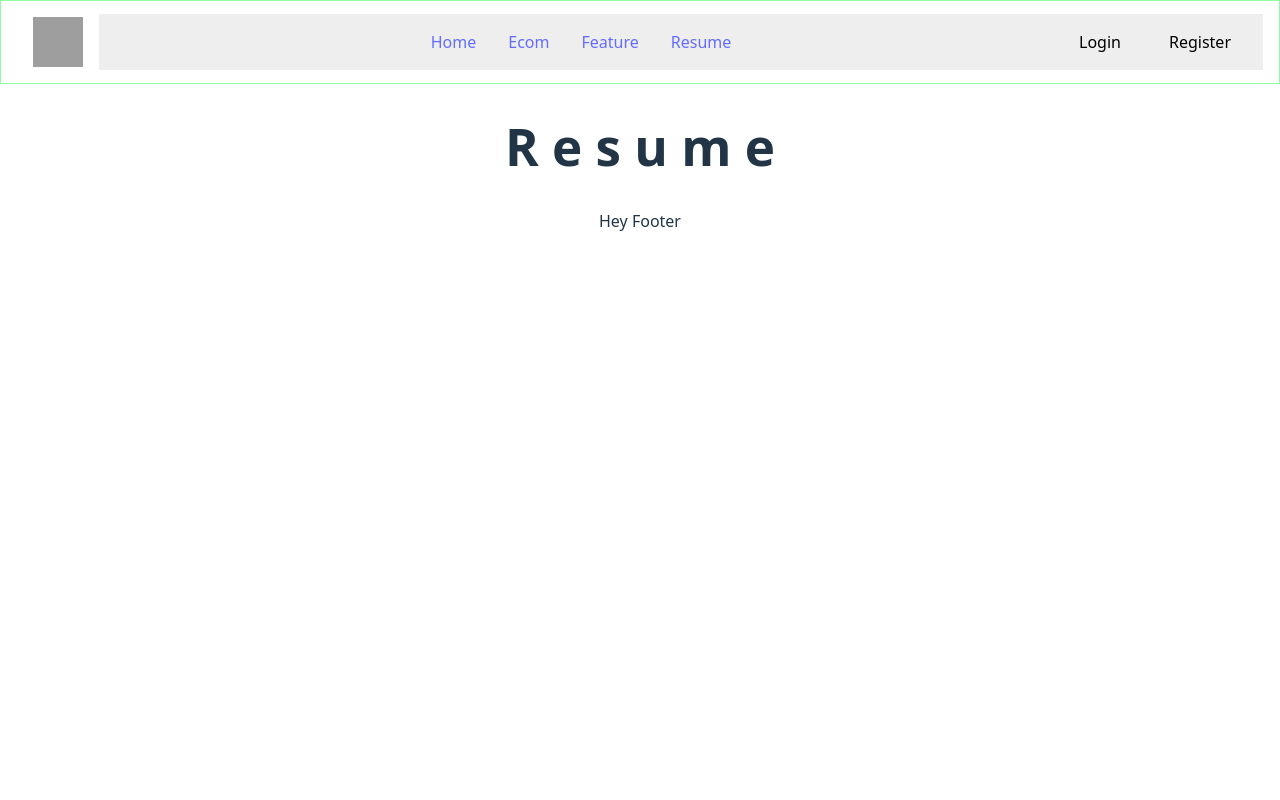
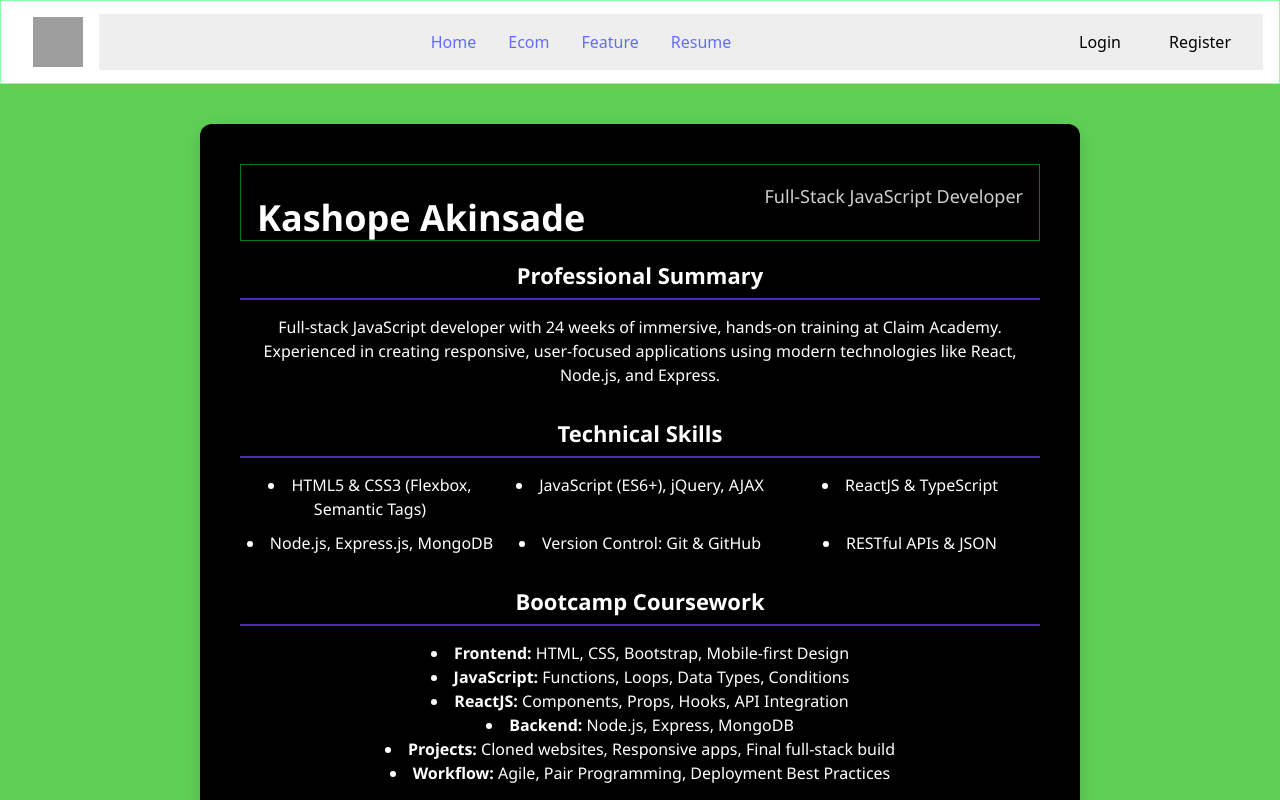
Before and after one commit to helloeverybodywoowoowoo/resume-react, a React (Vite) app: page /resume-react/Resume in a window 1280 px wide. Shown: the top 800 px of the page. Built offline with nearby package versions, Linux system fonts and the light colour scheme; grey boxes are pictures that could not be loaded.

Commit message:
pages fucntion tuning

```diff
--- a/src/App.tsx
+++ b/src/App.tsx
@@ -4,8 +4,8 @@ import Home from './pages/Home/Home'
 import Ecom from './pages/Ecom/Ecom'
 import Feature from './pages/Feature/Feature'
 import Resume from './pages/Resume/Resume'
-import Header from './Components/Header/Header' // move to components folder
-import Footer from './Components/Footer/Footer' // move to components folder
+import Header from './Components/Header/Header' // moved to components folder
+import Footer from './Components/Footer/Footer' // moved to components folder
 
 
 export default function App() {
--- a/src/Components/Footer/Footer.tsx
+++ b/src/Components/Footer/Footer.tsx
@@ -1,9 +1,9 @@
-function Footer (){
-    return(
+function Footer() {
+    return (
         <>
-        <div>
-        Hey Footer
-        </div>
+            <div>
+                <p>&copy; {new Date().getFullYear()} K.A. - akinsadekash@gmail.com - =0]</p>
+            </div>
         </>
     )
 }
--- a/src/Components/ProductCard/ProductCard.css
+++ b/src/Components/ProductCard/ProductCard.css
@@ -6,27 +6,29 @@
     width: 100%;
     max-width: 300px;
     text-align: left;
-    background: white;
+    background: rgb(0, 0, 0);
     font-family: 'SF Pro Display, SF Pro Icons, Helvetica Neue, Helvetica, Arial, sans-serif';
 }
 
   .product-image {
     width: 100%;
-    height: 200px;
+    /* height: 200px; */
     object-fit: fill;
   }
 
   .product-title {
     font-size: 1.1rem;
     font-weight: 600;
+    font-family: 'Franklin Gothic Medium', 'Arial Narrow', Arial, sans-serif;
     margin: 12px 0;
-    color: black;
+    color: rgb(255, 255, 255);
   }
 
   .product-price {
-    color: #444;
+    color: #9fde87;
     font-weight: bold;
     margin-bottom: 12px;
+    font-family: 'Franklin Gothic Medium', 'Arial Narrow', Arial, sans-serif;
   }
 
   .product-button {
@@ -36,8 +38,9 @@
     border-radius: 6px;
     text-decoration: none;
     display: inline-block;
+    font-family: 'Franklin Gothic Medium', 'Arial Narrow', Arial, sans-serif;
   }
 
   .product-button:hover {
-    background-color:  #6f00ff;
+    background-color:  #0583e46e;
   }
--- a/src/Data/productslisting.ts
+++ b/src/Data/productslisting.ts
@@ -9,18 +9,16 @@ export interface Product {
 export const products: Product[] = [
     {
         id: "1",
-        title: "Boho Wall Basket Decor, Wall Hanging Decor, Decorative Baskets for Home Decor, Boho Basket Wall Decor Set, Hanging Basket Wall, Woven Basket Set ",
-        image: "https://ae01.alicdn.com/kf/Sdc62d9d750ae42f180b44c3de13569ad5.jpg",
-        price: 74.99,
-        link: "https://www.amazon.com/dp/B09VDTNQWS?linkCode=ssc&tag=onamzevely0eb-20&creativeASIN=B09VDTNQWS&asc_item-id=amzn1.ideas.3Q0ZODIEJ47LH&ref_=aip_sf_list_spv_ons_mixed_d_asin&th=1 ",
-}];
+        title: "Home: A Short History of an Idea by Witold Rybczynski ",
+        image: "https://m.media-amazon.com/images/I/61CrwJg+uTL._SL1200_.jpg",
+        price: 16.99,
+        link: "https://www.amazon.com/Home-Short-History-Witold-Rybczynski/dp/0140102310/ref=sr_1_1?crid=1JI7G0FOU86X4&dib=eyJ2IjoiMSJ9.gvDYBdQc-Iff-Bq4BTPCV2-QuauLCEUldaqkIuHM4svGjHj071QN20LucGBJIEps.XwJe51vlPlScyeer41J0vGQ769okLyVjlqW5x_I1iKo&dib_tag=se&keywords=Home%3A+A+Short+History+of+an+Idea+by+Witold+Rybczynski&qid=1752705146&sprefix=home+a+short+history+of+an+idea+by+witold+rybczynski%2Caps%2C221&sr=8-1 ",
+},
 
-//     {
-//         id:"2",
-//         title: "Floor Lamp with Remote, Rattan Standing Lamp with Rattan & Linen Shades, Boho Farmhouse Standing Lamps with Stepless Dimmable Bulb, Black Metal Base Rattan Lamp for Living Room, Bedroom, Office ",
-//         image: "https://m.media-amazon.com/images/I/718TGoX134L.jpg",
-//         price: 58.98,
-//         link: "https://www.amazon.com/dp/B0CNXHFHDJ?linkCode=ssc&tag=onamzevely0eb-20&creativeASIN=B0CNXHFHDJ&asc_item-id=amzn1.ideas.3Q0ZODIEJ47LH&ref_=aip_sf_list_spv_ons_mixed_d_asin&th=1 "
-
-// },
-// ];
+    {
+        id:"2",
+        title: "The User Illusion: Cutting Consciousness Down to Size",
+        image: "https://m.media-amazon.com/images/I/71EdwUtYT3L._SL1153_.jpg",
+        price: 20.00,
+        link: "https://www.amazon.com/User-Illusion-Cutting-Consciousness-Penguin/dp/0140230122/ref=sr_1_1?crid=L24FIV17O2B&dib=eyJ2IjoiMSJ9.87tYomvCV81PdJkV5Sbkg87ObK66hgPSyx_lGURy6W8.BQ2uAxX8biPjn2l1l5_qGDHcwD3OczayachSomADr8Q&dib_tag=se&keywords=The+User+Illusion%3A+Cutting+Consciousness+Down+to+Size&qid=1752704066&sprefix=the+user+illusion+cutting+consciousness+down+to+size%2Caps%2C124&sr=8-1"
+},];
--- a/src/pages/Ecom/Ecom.tsx
+++ b/src/pages/Ecom/Ecom.tsx
@@ -1,4 +1,13 @@
+
+import { ProductGrid } from "../../Components/ProductCard/ProductGrid";
+
 function Ecom(){
-    return <h1> E c o m </h1>
+    return(
+    <div>
+    <h1 style={{ textAlign: "center", marginTop: "24px" }}> The Sims Reading List </h1>
+    <li style={{ textAlign: "center", marginTop: "12px" }}>Here are some titles that might enhance your understanding of some of the background and social issues entertained in The Sims. Warning: all are filled with provocative ideas; Maxis disavows any responsibility for encouraging deep thought.</li>
+    <ProductGrid />
+    </div>
+    );
 }
 export default Ecom;
--- /dev/null
+++ b/src/pages/Feature/Feature.css
@@ -0,0 +1,58 @@
+.feature-wrapper {
+  display: flex;
+  justify-content: center;
+  align-items: center;
+  background-color: #5fd056;
+  font-family: 'Segoe UI', Tahoma, Geneva, Verdana, sans-serif;
+  padding: 40px 20px;
+}
+
+.feature-box {
+  background-color: #000000;
+  padding: 40px;
+  width: 100%;
+  max-width: 600px;
+  box-shadow: 0 6px 20px rgba(0, 0, 0, 0.15);
+  border-radius: 12px;
+  color: #ffffff;
+  text-align: center;
+  transition: box-shadow 0.3s ease;
+}
+
+.feature-box:hover {
+  box-shadow: 0 8px 30px rgb(255, 255, 255);
+}
+
+.feature-title {
+  font-size: 32px;
+  font-weight: 700;
+  margin-bottom: 20px;
+  color: #ffffff;
+}
+
+.stopwatch-time {
+  font-size: 2.5em;
+  margin-bottom: 20px;
+  color: #ffffff;
+}
+
+.feature-controls button {
+  margin: 0 8px;
+  padding: 10px 20px;
+  background-color: #4b2cb0;
+  color: #ffffff;
+  border: none;
+  border-radius: 6px;
+  cursor: pointer;
+  font-weight: bold;
+  transition: background-color 0.2s ease;
+}
+
+.feature-controls button:hover {
+  background-color: #6a42d0;
+}
+
+.feature-controls button:disabled {
+  background-color: #888;
+  cursor: not-allowed;
+}
--- a/src/pages/Feature/Feature.tsx
+++ b/src/pages/Feature/Feature.tsx
@@ -1,7 +1,38 @@
+import { useState, useEffect } from "react";
+import "./Feature.css";
 
-function Feature(){
-    return <h1> F e a t u r e </h1>
+function Feature() {
+  const [time, setTime] = useState(0); // milliseconds
+  const [running, setRunning] = useState(false);
 
+  useEffect(() => {
+    let timer: number;
+    if (running) {
+      timer = window.setInterval(() => setTime(t => t + 10), 10);
+    }
+    return () => clearInterval(timer);
+  }, [running]);
+
+  const formatTime = (ms: number) => {
+    const min = Math.floor(ms / 60000);
+    const sec = Math.floor((ms % 60000) / 1000);
+    const cs = Math.floor((ms % 1000) / 10);
+    return `${min}:${String(sec).padStart(2, "0")}.${String(cs).padStart(2, "0")}`;
+  };
+
+  return (
+    <div className="feature-wrapper">
+      <div className="feature-box">
+        <h1 className="feature-title">Feature<br />Stopwatch</h1>
+        <div className="stopwatch-time">{formatTime(time)}</div>
+        <div className="feature-controls">
+          <button onClick={() => setRunning(true)} disabled={running}>Start</button>
+          <button onClick={() => setRunning(false)} disabled={!running}>Stop</button>
+          <button onClick={() => { setTime(0); setRunning(false); }}>Reset</button>
+        </div>
+      </div>
+    </div>
+  );
 }
 
 export default Feature;
--- /dev/null
+++ b/src/pages/Resume/Resume.css
@@ -0,0 +1,68 @@
+.resume-wrapper {
+  display: flex;
+  justify-content: center;
+  padding: 40px 20px;
+  background-color: #5fd056; /* Vibrant, fresh green */
+  min-height: 100vh;
+  font-family: 'Segoe UI', Tahoma, Geneva, Verdana, sans-serif;
+}
+
+.resume-box {
+  background-color: #000000;
+  padding: 40px;
+  width: 100%;
+  max-width: 800px;
+  box-shadow: 0 6px 20px rgba(0, 0, 0, 0.15);
+  border-radius: 12px;
+  color: #a7048400;
+  transition: box-shadow 0.3s ease;
+}
+
+.resume-box:hover {
+  box-shadow: 0 8px 30px rgb(255, 255, 255);
+}
+
+.name {
+  font-size: 36px;
+  font-weight: 700;
+  color: #ffffff;
+  margin-bottom: 0;
+}
+
+.headline {
+  font-size: 18px;
+  color: #d1d0d0;
+  margin-bottom: 30px;
+}
+
+.resume-section {
+  margin-bottom: 30px;
+}
+
+.resume-section h2 {
+  font-size: 22px;
+  color: #ffffff;
+  border-bottom: 2px solid #4b2cb0;
+  padding-bottom: 6px;
+  margin-bottom: 15px;
+}
+
+.skills-list {
+  display: grid;
+  grid-template-columns: repeat(auto-fit, minmax(200px, 1fr));
+  gap: 10px;
+  list-style: disc inside;
+  color: #ffffff;
+}
+
+.resume-section ul {
+  list-style: disc inside;
+  margin: 0;
+  padding-left: 0;
+  color: #ffffff;
+}
+
+.resume-section p {
+  margin: 0;
+  color: #ffffff;
+}
--- a/src/pages/Resume/Resume.tsx
+++ b/src/pages/Resume/Resume.tsx
@@ -1,8 +1,63 @@
 // get a resume css going
+import "./Resume.css";
 
-function Resume(){
-    return <h1> R e s u m e </h1>
 
-}
+function Resume() {
+  return (
+    <main className="resume-wrapper">
+      <section className="resume-box">
+        <header>
+          <h1 className="name">Kashope Akinsade</h1>
+          <p className="headline">Full-Stack JavaScript Developer</p>
+        </header>
+
+        <section className="resume-section">
+          <h2>Professional Summary</h2>
+          <p>
+            Full-stack JavaScript developer with 24 weeks of immersive, hands-on training at Claim Academy. Experienced in creating responsive, user-focused applications using modern technologies like React, Node.js, and Express.
+          </p>
+        </section>
+
+        <section className="resume-section">
+          <h2>Technical Skills</h2>
+          <ul className="skills-list">
+            <li>HTML5 & CSS3 (Flexbox, Semantic Tags)</li>
+            <li>JavaScript (ES6+), jQuery, AJAX</li>
+            <li>ReactJS & TypeScript</li>
+            <li>Node.js, Express.js, MongoDB</li>
+            <li>Version Control: Git & GitHub</li>
+            <li>RESTful APIs & JSON</li>
+          </ul>
+        </section>
+
+        <section className="resume-section">
+          <h2>Bootcamp Coursework</h2>
+          <div className="course-columns">
+            <ul>
+              <li><strong>Frontend:</strong> HTML, CSS, Bootstrap, Mobile-first Design</li>
+              <li><strong>JavaScript:</strong> Functions, Loops, Data Types, Conditions</li>
+              <li><strong>ReactJS:</strong> Components, Props, Hooks, API Integration</li>
+            </ul>
+            <ul>
+              <li><strong>Backend:</strong> Node.js, Express, MongoDB</li>
+              <li><strong>Projects:</strong> Cloned websites, Responsive apps, Final full-stack build</li>
+              <li><strong>Workflow:</strong> Agile, Pair Programming, Deployment Best Practices</li>
+            </ul>
+          </div>
+        </section>
+
+        <section className="resume-section">
+          <h2>Additional Tools & Tech</h2>
+          <ul className="skills-list">
+            <li>Sass & Styled Components</li>
+            <li>PostgreSQL & AWS</li>
+            <li>Linux, Bash & NGINX</li>
+            <li>JavaScript Algorithms & Problem Solving</li>
+          </ul>
+        </section>
+      </section>
+    </main>
+  );
+};
 
 export default Resume;
```
